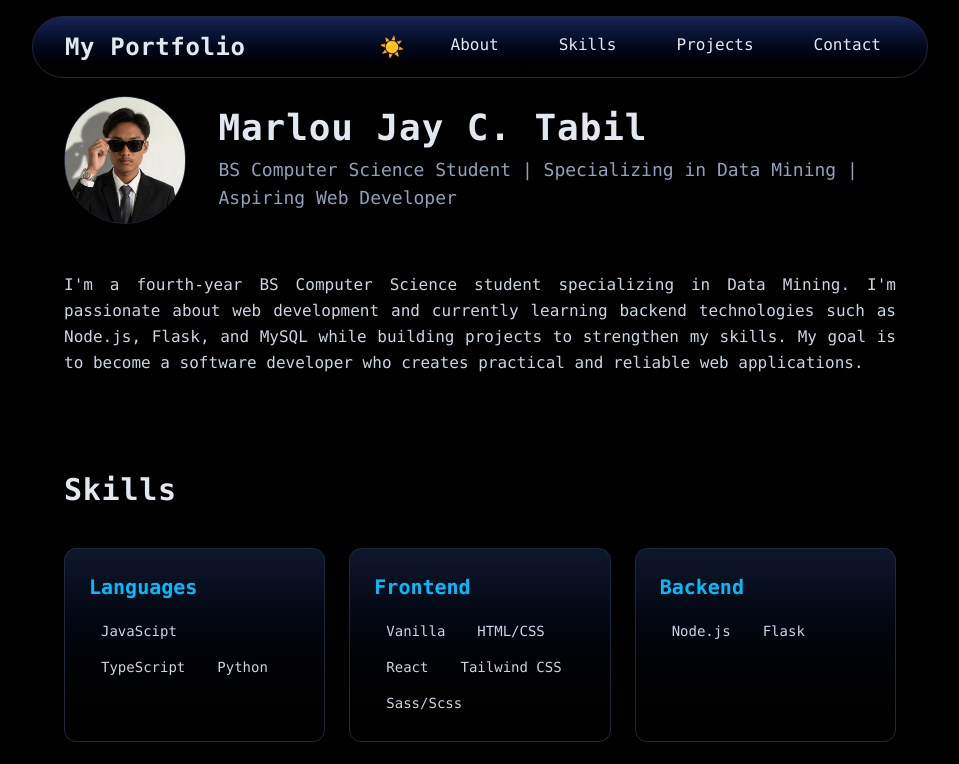
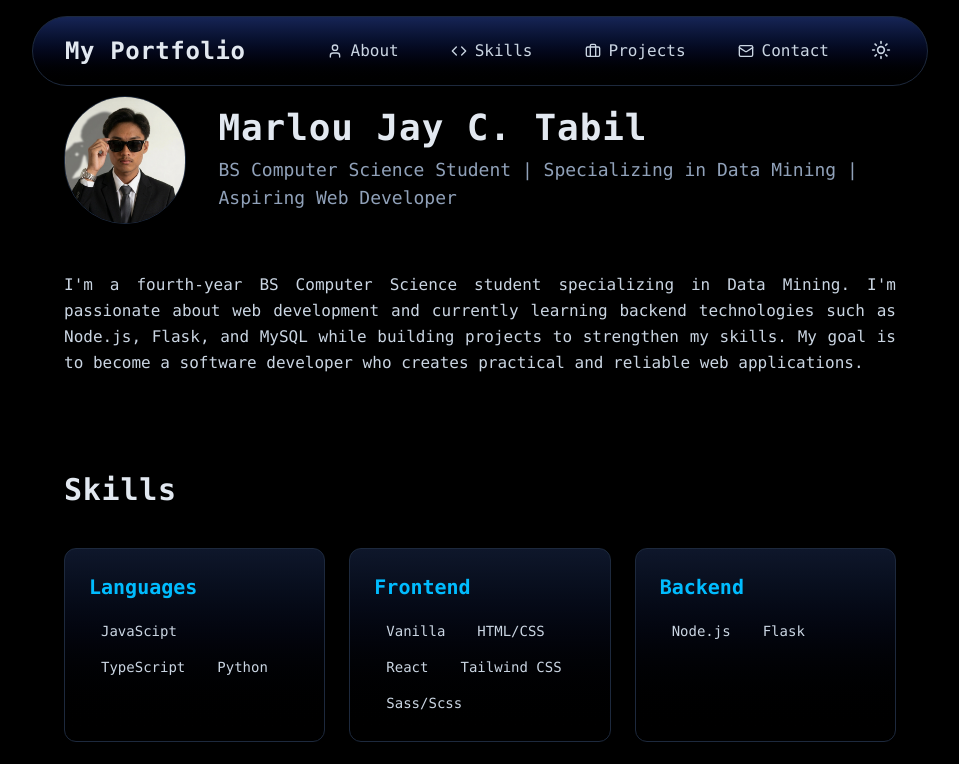
Before and after one commit to Emcheii/portfolio, a React app: page / in a window 1280 px wide. Shown: the top 764 px of the page, without its empty margins (160-1119 px from the left). Built offline with nearby package versions, Linux system fonts and the light colour scheme; the HTML template or start-up script is replaced by a standard one.

Commit message:
Edit icons in navbar

```diff
--- a/package.json
+++ b/package.json
@@ -13,6 +13,7 @@
   },
   "dependencies": {
     "@tailwindcss/vite": "^4.3.3",
+    "lucide-react": "^1.30.0",
     "react": "^19.2.8",
     "react-dom": "^19.2.8",
     "tailwindcss": "^4.3.3"
--- a/src/components/navbar.tsx
+++ b/src/components/navbar.tsx
@@ -1,59 +1,99 @@
-import {useState} from "react";
+import { useState } from "react";
+// Import modern, clean icons from lucide-react
+import { User, Code, Briefcase, Mail, Sun, Moon, Menu, X } from "lucide-react";
 
-function Navbar() {
-    const [isOpen, setIsOpen] = useState(false)
-    const [isDark, setIsDark] = useState(true)
+export default function Navbar() {
+    const [isOpen, setIsOpen] = useState<boolean>(false);
+    const [isDark, setIsDark] = useState<boolean>(true);
 
-    const toggleTheme = () => {
-        setIsDark(!isDark)
-        document.documentElement.classList.toggle('dark')
-    }
+const toggleTheme = (): void => {
+    setIsDark(!isDark);
+    document.documentElement.classList.toggle("dark");
+    };
 
-    return(
+  // Reusable navigation links data structure with component injection
+const navLinks = [
+    { label: "About", href: "#about", icon: User },
+    { label: "Skills", href: "#skills", icon: Code },
+    { label: "Projects", href: "#projects", icon: Briefcase },
+    { label: "Contact", href: "#contact", icon: Mail },
+    ];
+
+    return (
     <nav className="fixed top-4 left-1/2 -translate-x-1/2 w-[90%] max-w-4xl bg-linear-to-b from-blue-950 to-black border border-slate-800 rounded-full text-slate-200 font-mono z-50 shadow-lg">
+        <div className="flex justify-between items-center px-8 py-4 md:px-8 md:py-4">
+        {/* Brand Title */}
+        <span className="text-md md:text-2xl font-semibold tracking-wide leading-none">
+            My Portfolio
+        </span>
 
-            <div className=" flex justify-between items-center px-8 py-4 md:px-8 md:py-4 ">
-
-                <span className="text-md md:text-2xl font-semibold tracking-wide leading-none" >My Portfolio</span>
-
-                <ul className="hidden md:flex gap-8 text-base">
-
+        {/* Desktop Navigation Links */}
+        <ul className="hidden md:flex items-center gap-6 text-base">
+            {navLinks.map((item) => {
+            const Icon = item.icon;
+            return (
+                <li key={item.label}>
+                <a
+                    href={item.href}
+                    className="flex items-center gap-2 px-3 py-1 border-2 text-md border-transparent rounded-md hover:border-sky-400 active:border-sky-400 text-slate-300 hover:text-sky-400 transition-all duration-200"
+                >
+                <Icon className="w-4 h-4" />
+                <span>{item.label}</span>
+                </a>
+            </li>
+            );
+        })}
+          {/* Desktop Theme Switcher */}
             <li>
-                        <button onClick={toggleTheme} className="text-xl hover:scale-110 transition-transform">
-                            {isDark ? "☀️" : "🌙"}
+            <button
+            onClick={toggleTheme}
+            className="p-1 rounded-md text-slate-300 hover:text-amber-400 hover:scale-110 transition-transform cursor-pointer"
+            aria-label="Toggle Theme"
+            >
+            {isDark ? <Sun className="w-5 h-5" /> : <Moon className="w-5 h-5" />}
             </button>
         </li>
-
-                    <li><a href="#about" className="px-3 py-1 border-2 text-md border-transparent rounded-md hover:border-sky-400 active:border-sky-400  transition-colors">About</a></li>
-                    <li><a href="#skills" className="px-3 py-1 border-2 text-md border-transparent rounded-md hover:border-sky-400 active:border-sky-400  transition-colors">Skills</a></li>
-                    <li><a href="#projects" className="px-3 py-1 border-2 text-md border-transparent rounded-md hover:border-sky-400 active:border-sky-400  transition-colors">Projects</a></li>
-                    <li><a href="#contact" className="px-3 py-1 border-2 text-md border-transparent rounded-md hover:border-sky-400 active:border-sky-400  transition-colors">Contact</a></li>
         </ul>
 
+        {/* Mobile Action Controls */}
         <div className="flex items-center gap-4 md:hidden">
-                    <button onClick={toggleTheme} className="text-xl">
-                        {isDark ? "☀️" : "🌙"}
+        <button
+            onClick={toggleTheme}
+            className="p-1 text-slate-300 hover:text-amber-400 cursor-pointer"
+            aria-label="Toggle Theme"
+        >
+            {isDark ? <Sun className="w-5 h-5" /> : <Moon className="w-5 h-5" />}
         </button>
-                    <button onClick={() => setIsOpen(!isOpen)} className="text-2xl">
-                        ☰
+        <button
+            onClick={() => setIsOpen(!isOpen)}
+            className="p-1 text-slate-300 hover:text-sky-400 transition-colors cursor-pointer"
+            aria-label="Toggle Menu"
+        >
+            {isOpen ? <X className="w-6 h-6" /> : <Menu className="w-6 h-6" />}
         </button>
         </div>
-
-
     </div>
 
+      {/* Mobile Drawer Menu */}
         {isOpen && (
-                <ul className="md:hidden absolute top-full right-0 mt-2 bg-linear-to-b from-slate-900 to-black border border-slate-800 rounded-2xl shadow-lg flex flex-col gap-2 px-8 py-4 text-base">
-
-                    <li><a href="#about" className="px-3 py-1 border-2 text-md border-transparent rounded-md hover:border-sky-400 active:border-sky-400  transition-colors">🧑 About</a></li>
-                    <li><a href="#skills" className="px-3 py-1 border-2 text-md border-transparent rounded-md hover:border-sky-400 active:border-sky-400  transition-colors">🧠 Skills</a></li>
-                    <li><a href="#projects" className="px-3 py-1 border-2 text-md border-transparent rounded-md hover:border-sky-400 active:border-sky-400  transition-colors">📑 Projects</a></li>
-                    <li><a href="#contact" className="px-3 py-1 border-2 text-md border-transparent rounded-md hover:border-sky-400 active:border-sky-400  transition-colors">📞 Contact</a></li>
+        <ul className="md:hidden absolute top-[110%] right-0 w-48 bg-linear-to-b from-slate-900 to-black border border-slate-800 rounded-2xl shadow-xl flex flex-col gap-2 p-4 text-base">
+            {navLinks.map((item) => {
+            const Icon = item.icon;
+            return (
+                <li key={item.label} className="w-full">
+                <a
+                onClick={() => setIsOpen(false)} // Closes dropdown on click
+                href={item.href}
+                className="flex items-center gap-3 px-3 py-2 border-2 text-md border-transparent rounded-md hover:border-sky-400 text-slate-300 hover:text-sky-400 transition-all"
+                >
+                    <Icon className="w-4 h-4 text-sky-400" />
+                    <span>{item.label}</span>
+                </a>
+            </li>
+            );
+        })}
         </ul>
     )}
-
     </nav>
-    )
-};
-
-export default Navbar;
+);
+}
```
Also changed, not shown: 1 other file (tests, documents, lock files or other folders). Lines whose indentation alone changed are shown as unchanged.
